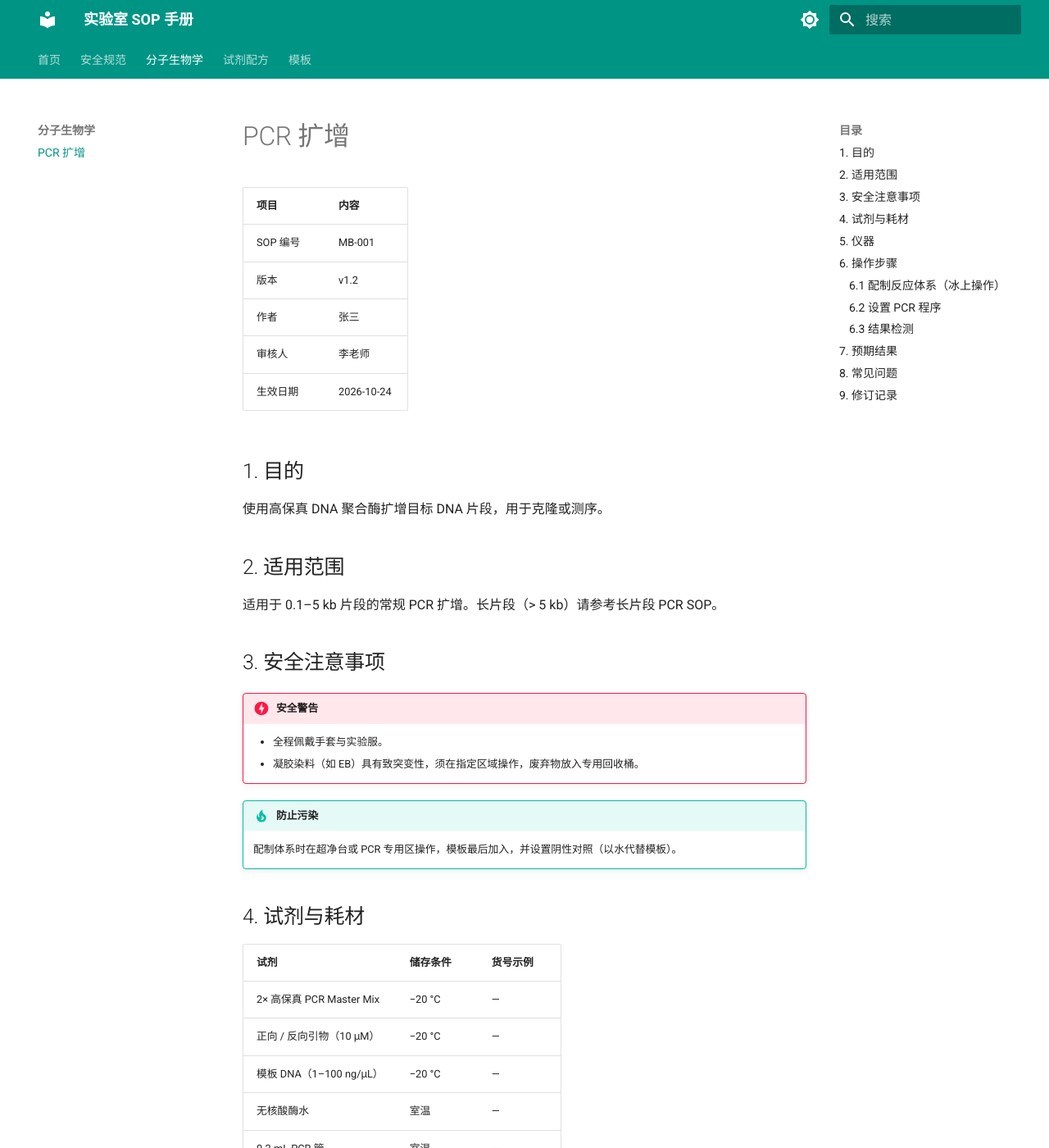
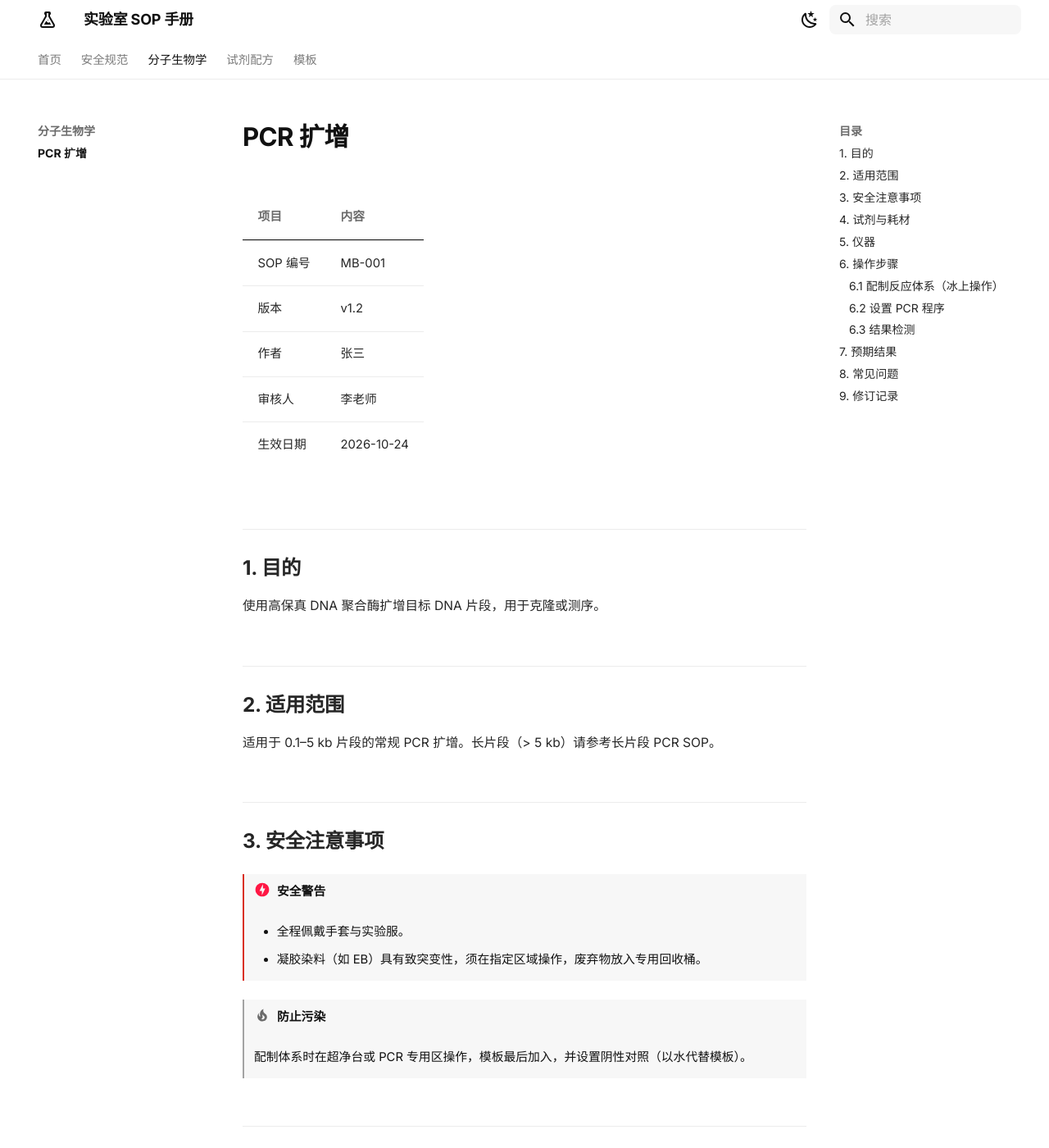
Before and after one commit to lt-ainslee/lab-protocols, an MkDocs documentation site: the page built from docs/molecular/pcr.md, in a window 1280 px wide and 1400 px high. Shown: the whole window at 82% size. Built offline with MkDocs 1.6.1 and Material for MkDocs 9.7.7, drawn with Linux system fonts in a browser that asks for light colours; some of the changed text lies outside the part shown.

Commit message:
Switch to minimal white theme
Custom palette with white header, Inter font with CJK fallbacks,
hairline tables, flat left-bar admonitions, and a neutral dark mode.

Co-Authored-By: Claude Opus 5.5 <noreply@anthropic.com>
Claude-Session: https://claude.ai/code/session_01B2n6kTbNqboAjRvjPZrKn1

```diff
--- /dev/null
+++ b/docs/stylesheets/extra.css
@@ -0,0 +1,187 @@
+/* 白色极简主题 */
+
+:root {
+  --md-text-font-family: var(--md-text-font, _), "PingFang SC", "Hiragino Sans GB",
+    "Noto Sans SC", "Microsoft YaHei", -apple-system, BlinkMacSystemFont, sans-serif;
+}
+
+[data-md-color-scheme="default"] {
+  --md-primary-fg-color: #ffffff;
+  --md-primary-fg-color--light: #ffffff;
+  --md-primary-fg-color--dark: #ffffff;
+  --md-primary-bg-color: #111111;
+  --md-primary-bg-color--light: #6b6b6b;
+  --md-accent-fg-color: #111111;
+  --md-default-fg-color: #111111;
+  --md-default-fg-color--light: #6b6b6b;
+  --md-default-fg-color--lighter: #a3a3a3;
+  --md-default-fg-color--lightest: #ececec;
+  --md-typeset-color: #262626;
+  --md-typeset-a-color: #111111;
+  --md-code-bg-color: #f7f7f7;
+  --line: #ececec;
+}
+
+[data-md-color-scheme="slate"] {
+  --md-hue: 0;
+  --md-default-bg-color: #0f0f0f;
+  --md-primary-fg-color: #0f0f0f;
+  --md-primary-fg-color--light: #0f0f0f;
+  --md-primary-fg-color--dark: #0f0f0f;
+  --md-primary-bg-color: #f2f2f2;
+  --md-primary-bg-color--light: #9a9a9a;
+  --md-accent-fg-color: #ffffff;
+  --md-typeset-a-color: #f2f2f2;
+  --md-code-bg-color: #181818;
+  --md-footer-bg-color: #0f0f0f;
+  --md-footer-bg-color--dark: #0f0f0f;
+  --line: #242424;
+}
+
+/* 页眉与标签栏：去阴影，细分隔线 */
+.md-header,
+.md-header--shadow,
+.md-tabs {
+  box-shadow: none;
+}
+.md-tabs {
+  border-bottom: 1px solid var(--line);
+}
+.md-header__title {
+  font-weight: 600;
+  letter-spacing: -0.01em;
+}
+.md-tabs__link {
+  opacity: 0.55;
+  font-size: 0.72rem;
+}
+.md-tabs__item--active .md-tabs__link,
+.md-tabs__link:hover {
+  opacity: 1;
+  color: var(--md-primary-bg-color);
+}
+
+/* 搜索框 */
+.md-search__form,
+.md-search__form:hover {
+  background-color: var(--md-code-bg-color);
+  border-radius: 8px;
+}
+.md-search__input,
+.md-search__icon {
+  color: var(--md-default-fg-color);
+}
+.md-search__input::placeholder {
+  color: var(--md-default-fg-color--lighter);
+}
+
+/* 排版 */
+.md-typeset {
+  font-size: 0.78rem;
+  line-height: 1.8;
+}
+.md-typeset h1 {
+  font-weight: 700;
+  color: var(--md-default-fg-color);
+  letter-spacing: -0.02em;
+  margin-bottom: 1.6em;
+}
+.md-typeset h2 {
+  font-weight: 600;
+  letter-spacing: -0.01em;
+  margin-top: 2.4em;
+  padding-top: 1.2em;
+  border-top: 1px solid var(--line);
+}
+.md-typeset h3 {
+  font-weight: 600;
+}
+.md-typeset a {
+  text-decoration: underline;
+  text-decoration-color: var(--md-default-fg-color--lighter);
+  text-underline-offset: 3px;
+}
+.md-typeset a:hover {
+  text-decoration-color: currentColor;
+}
+.md-typeset .headerlink {
+  text-decoration: none;
+}
+
+/* 侧边导航与目录 */
+.md-nav__link--active {
+  color: var(--md-default-fg-color);
+  font-weight: 600;
+}
+
+/* 表格：只保留横线 */
+.md-typeset table:not([class]) {
+  border: none;
+  border-radius: 0;
+  box-shadow: none;
+  font-size: 0.74rem;
+}
+.md-typeset table:not([class]) th {
+  background: transparent;
+  font-weight: 600;
+  color: var(--md-default-fg-color--light);
+  border-bottom: 1px solid var(--md-default-fg-color);
+}
+.md-typeset table:not([class]) td {
+  border-top: 1px solid var(--line);
+}
+.md-typeset table:not([class]) tr:hover {
+  background: transparent;
+  box-shadow: none;
+}
+
+/* 提示框：左侧细色条 */
+.md-typeset .admonition,
+.md-typeset details {
+  border: none;
+  border-left: 2px solid var(--md-default-fg-color--lighter);
+  border-radius: 0;
+  box-shadow: none;
+  background: var(--md-code-bg-color);
+  font-size: 0.74rem;
+}
+.md-typeset .admonition-title,
+.md-typeset summary {
+  background: transparent !important;
+  font-weight: 600;
+}
+.md-typeset .admonition.danger { border-left-color: #d93025; }
+.md-typeset .admonition.warning { border-left-color: #e8a317; }
+.md-typeset .admonition.tip { border-left-color: var(--md-default-fg-color--lighter); }
+.md-typeset .admonition.tip > .admonition-title::before,
+.md-typeset details.question > summary::before,
+.md-typeset details.question > summary::after {
+  background-color: var(--md-default-fg-color--light);
+}
+
+/* 标签页 */
+.md-typeset .tabbed-labels > label {
+  font-weight: 500;
+}
+.md-typeset .tabbed-labels a {
+  text-decoration: none;
+}
+.md-typeset .tabbed-labels::before {
+  background: var(--md-default-fg-color);
+}
+
+/* 勾选清单 */
+.md-typeset [type="checkbox"]:checked + .task-list-indicator::before {
+  background-color: var(--md-default-fg-color);
+}
+
+/* 页脚 */
+.md-footer,
+.md-footer-meta {
+  background: var(--md-default-bg-color);
+  color: var(--md-default-fg-color--light);
+  border-top: 1px solid var(--line);
+}
+.md-footer-meta {
+  font-size: 0.65rem;
+}
--- a/mkdocs.yml
+++ b/mkdocs.yml
@@ -8,23 +8,32 @@ theme:
     - navigation.sections
     - navigation.top
     - search.highlight
+    - navigation.footer
     - content.tabs.link
     - content.code.copy
   palette:
     - media: "(prefers-color-scheme: light)"
       scheme: default
-      primary: teal
-      accent: indigo
+      primary: custom
+      accent: custom
       toggle:
-        icon: material/brightness-7
+        icon: material/weather-night
         name: 切换到深色模式
     - media: "(prefers-color-scheme: dark)"
       scheme: slate
-      primary: teal
-      accent: indigo
+      primary: custom
+      accent: custom
       toggle:
-        icon: material/brightness-4
+        icon: material/weather-sunny
         name: 切换到浅色模式
+  font:
+    text: Inter
+    code: JetBrains Mono
+  icon:
+    logo: material/flask-outline
+
+extra_css:
+  - stylesheets/extra.css
 
 plugins:
   - search:
```
